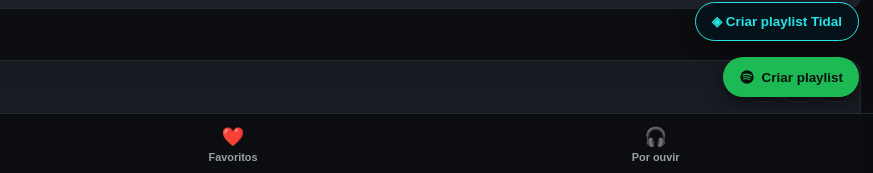
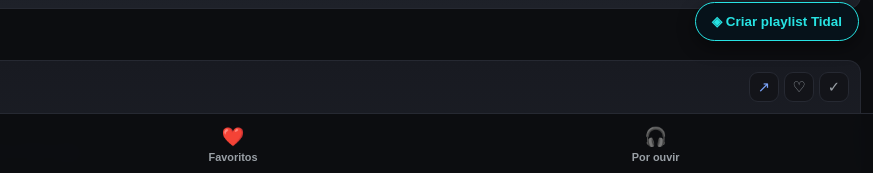
Before and after one commit to bjxm20-max/metal-daily, a plain HTML site: page index.html in a window 1280 px wide. Shown: the part 625-798 px from the top of the page, 407-1280 px from the left. Drawn offline with Linux system fonts and the light colour scheme.

Commit message:
Remover botao Criar playlist Spotify (bloqueado no modo dev); fica so o Tidal

```diff
--- a/index.html
+++ b/index.html
@@ -226,7 +226,6 @@
 </footer>
 
 <button id="plBtnTd">◈ Criar playlist Tidal</button>
-<button id="plBtn"><svg viewBox="0 0 24 24" fill="currentColor"><path d="M12 2a10 10 0 1 0 0 20 10 10 0 0 0 0-20Zm4.6 14.4a.62.62 0 0 1-.86.21c-2.35-1.44-5.3-1.76-8.79-.96a.62.62 0 1 1-.28-1.22c3.8-.87 7.07-.5 9.71 1.11.3.18.39.57.22.86Zm1.23-2.74a.78.78 0 0 1-1.07.26c-2.69-1.65-6.79-2.13-9.97-1.16a.78.78 0 1 1-.45-1.49c3.63-1.1 8.15-.56 11.24 1.33.36.22.48.7.25 1.06Zm.11-2.85C14.83 8.96 9.4 8.78 6.3 9.72a.94.94 0 1 1-.54-1.8c3.56-1.08 9.56-.87 13.34 1.37a.94.94 0 0 1-.96 1.61Z"/></svg>Criar playlist</button>
 
 <div class="bottombar">
   <button data-view="all" class="on"><span class="bi">&#128451;&#65039;</span>Tudo</button>
@@ -599,7 +598,6 @@ function render(){
   if(!D) return;
   const m=document.getElementById('main'); let html='', shown=0;
   document.getElementById('chips').style.display=(sec==='news'||sec==='dt'||sec==='st')?'none':'flex';
-  document.getElementById('plBtn').style.display=(sec==='recent'||sec==='alter')?'inline-flex':'none';
   document.getElementById('plBtnTd').style.display=(sec==='recent'||sec==='alter')?'inline-flex':'none';
   if(sec==='news'){ m.innerHTML=feedHTML(D.news,'var(--symph)'); updateBadge(); return; }
   if(sec==='dt'){ m.innerHTML=bioCard((D.bios||{}).dt,'var(--prog)')+feedHTML(D.dt,'var(--prog)'); updateBadge(); return; }
@@ -654,7 +652,6 @@ let qt;document.getElementById('q').addEventListener('input',e=>{
 document.getElementById('hdate').addEventListener('click',openHistory);
 document.getElementById('histBack').addEventListener('click',()=>loadSnapshot(''));
 document.getElementById('histModal').addEventListener('click',e=>{ if(e.target.id==='histModal') e.currentTarget.classList.remove('show'); });
-document.getElementById('plBtn').addEventListener('click',createPlaylistFlow);
 document.getElementById('plBtnTd').addEventListener('click',createTidalPlaylist);
 document.getElementById('spCfg').addEventListener('click',openSpSettings);
 document.getElementById('notifBtn').addEventListener('click',function(){
```
